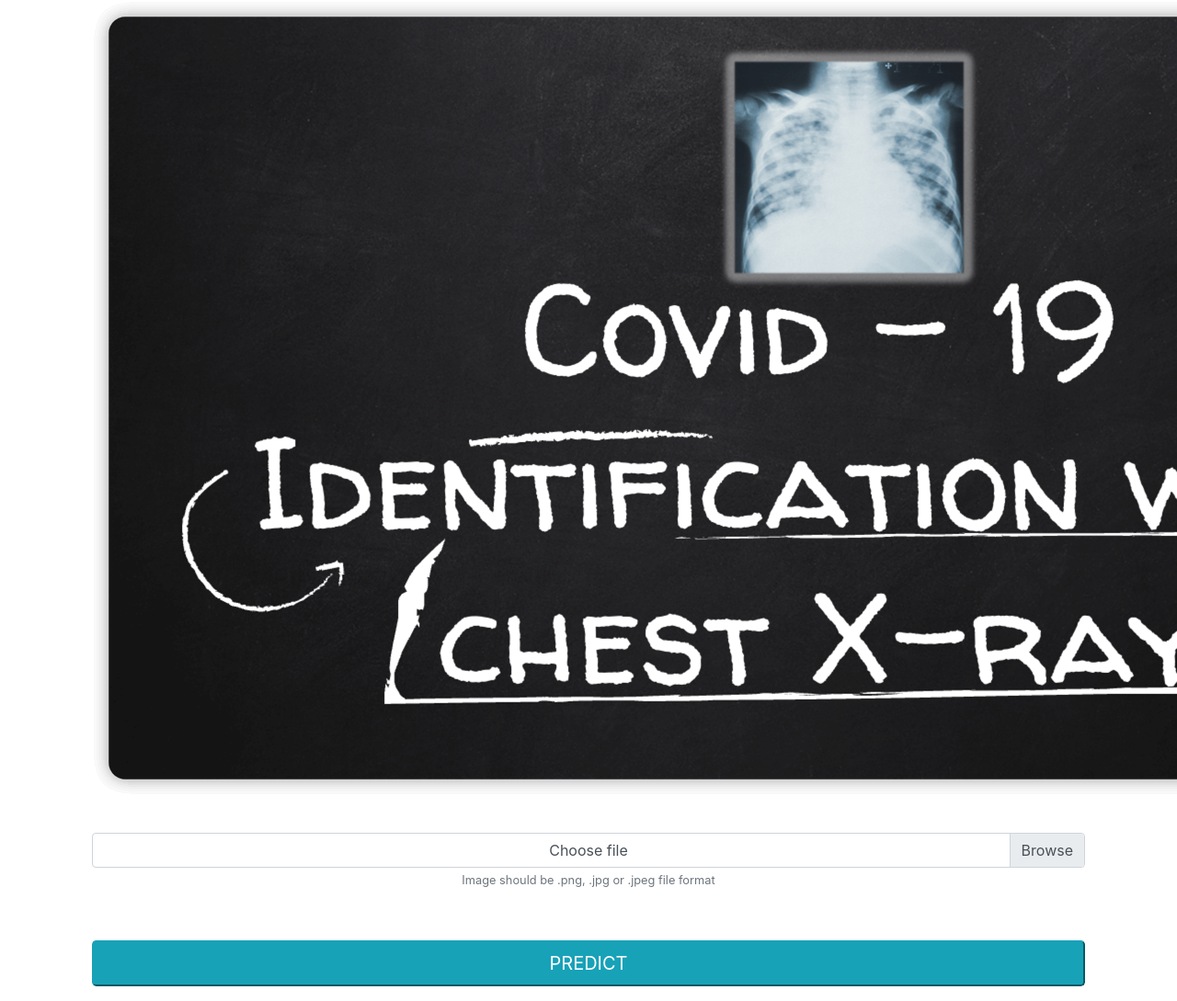
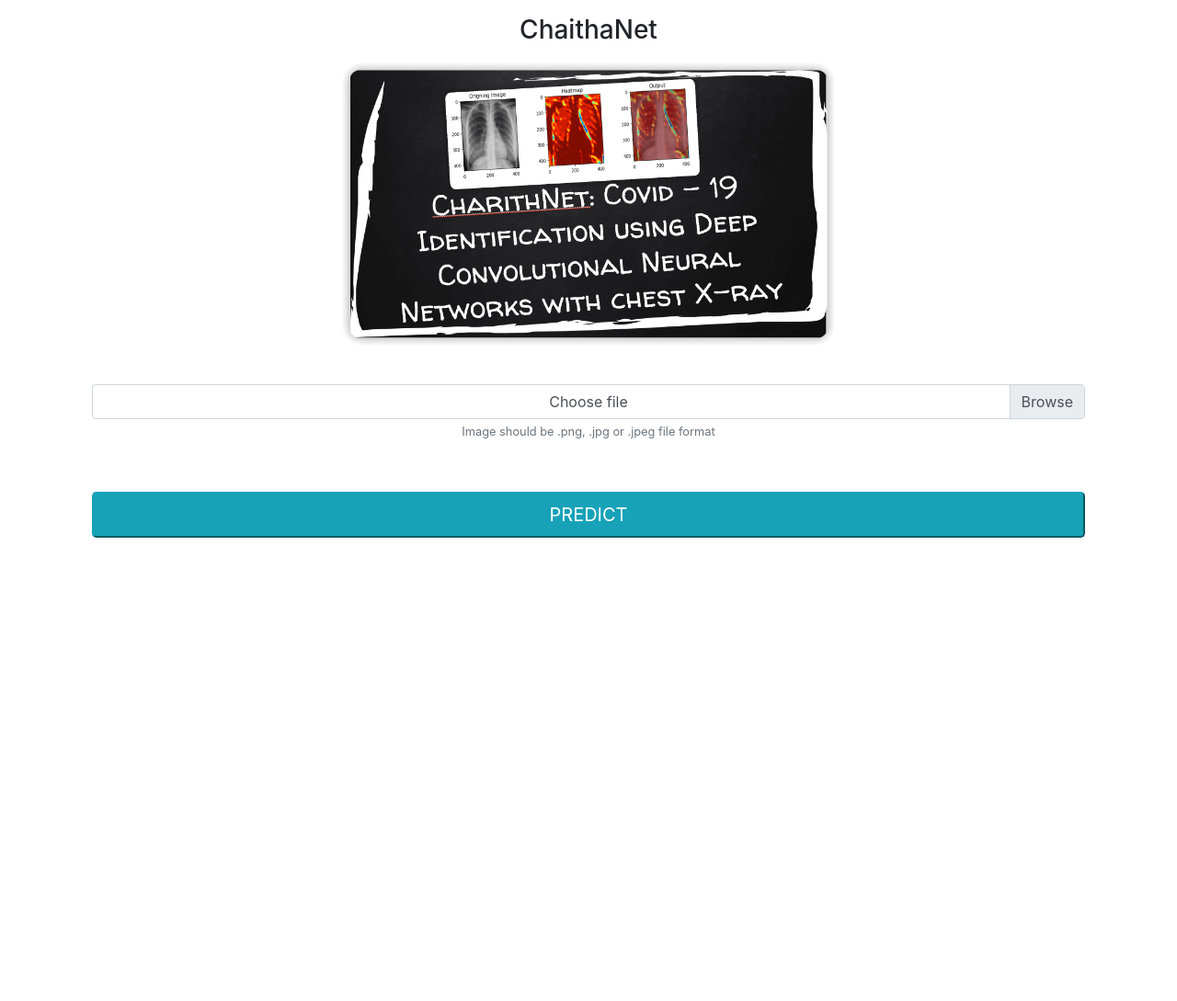
Before and after one commit to LalithK90/Covid-19-Identification-with-Chest-X-Ray-Web-app, a Flask app: page / in a window 1280 px wide; the page is wider, and only the part inside the window is pictured. Shown: that part at 92% size. After the commit the page ends 585 px from the top of that part, so only its background shows below. Run offline with Flask 2, Linux system fonts and the light colour scheme; some libraries are stand-ins or nearby versions.

Commit message:
javascript issue was resolve

```diff
--- a/static/css/app.css
+++ b/static/css/app.css
@@ -1,4 +1,4 @@
-main-img{
-  height:5%;
-  width: 5%;
+#main-img{
+  height:50%;
+  width: 50%;
 }
--- a/static/js/app.js
+++ b/static/js/app.js
@@ -28,7 +28,7 @@ $("#predict-button").click(function () {
     let message = {
         image: base64Image
     };
-    console.log(message);
+    // console.log(message);
 
     if (message == null) {
         console.log("sdsad");
--- a/templates/index.html
+++ b/templates/index.html
@@ -2,7 +2,7 @@
 <html lang="en">
 
 <head>
-    <title>Title</title>
+    <title>CharithaNet</title>
     <!-- Required meta tags -->
     <meta charset="utf-8">
     <meta name="viewport" content="width=device-width, initial-scale=1, shrink-to-fit=no">
@@ -17,7 +17,10 @@
     <header>
         <div class="container text-center">
             <!-- heading -->
-            <div class="container-fluid pb-4">
+            <div class="container-fluid pb-4 pt-3">
+                <div class="form-group">
+                    <h3>ChaithaNet</h3>
+                </div>
                 <div class="form-group">
                     <img src="{{url_for('static', filename='img/main-img.png')}}" class="img" id="main-img" />
                 </div>
@@ -86,7 +89,7 @@
 
     <!-- Optional JavaScript -->
     <!-- jQuery first, then Popper.js, then Bootstrap JS -->
-    <script src="https://code.jquery.com/jquery-3.3.1.slim.min.js"
+    <script src="https://code.jquery.com/jquery-3.3.1.min.js"
         integrity="sha384-q8i/X+965DzO0rT7abK41JStQIAqVgRVzpbzo5smXKp4YfRvH+8abtTE1Pi6jizo"
         crossorigin="anonymous"></script>
     <script src="https://cdnjs.cloudflare.com/ajax/libs/popper.js/1.14.7/umd/popper.min.js"
```
Also changed, not shown: static/img/main-img.png.
